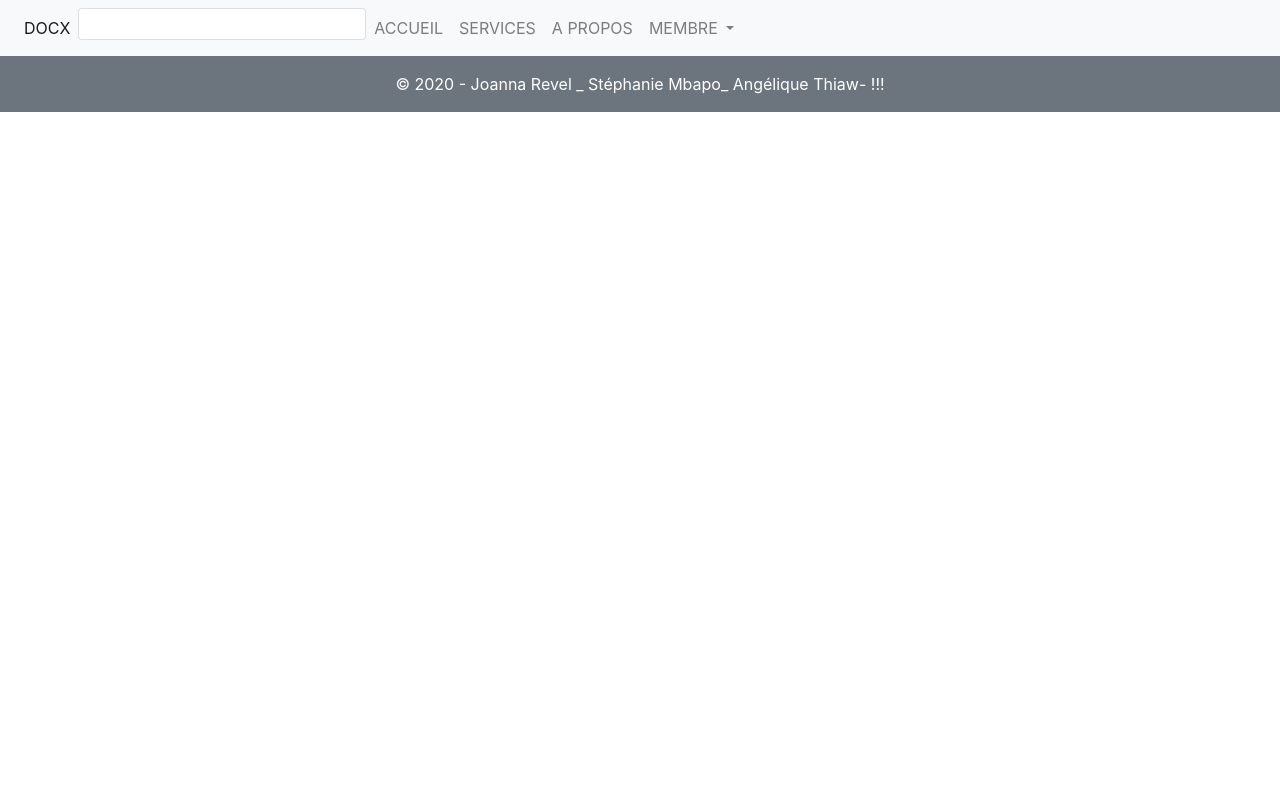
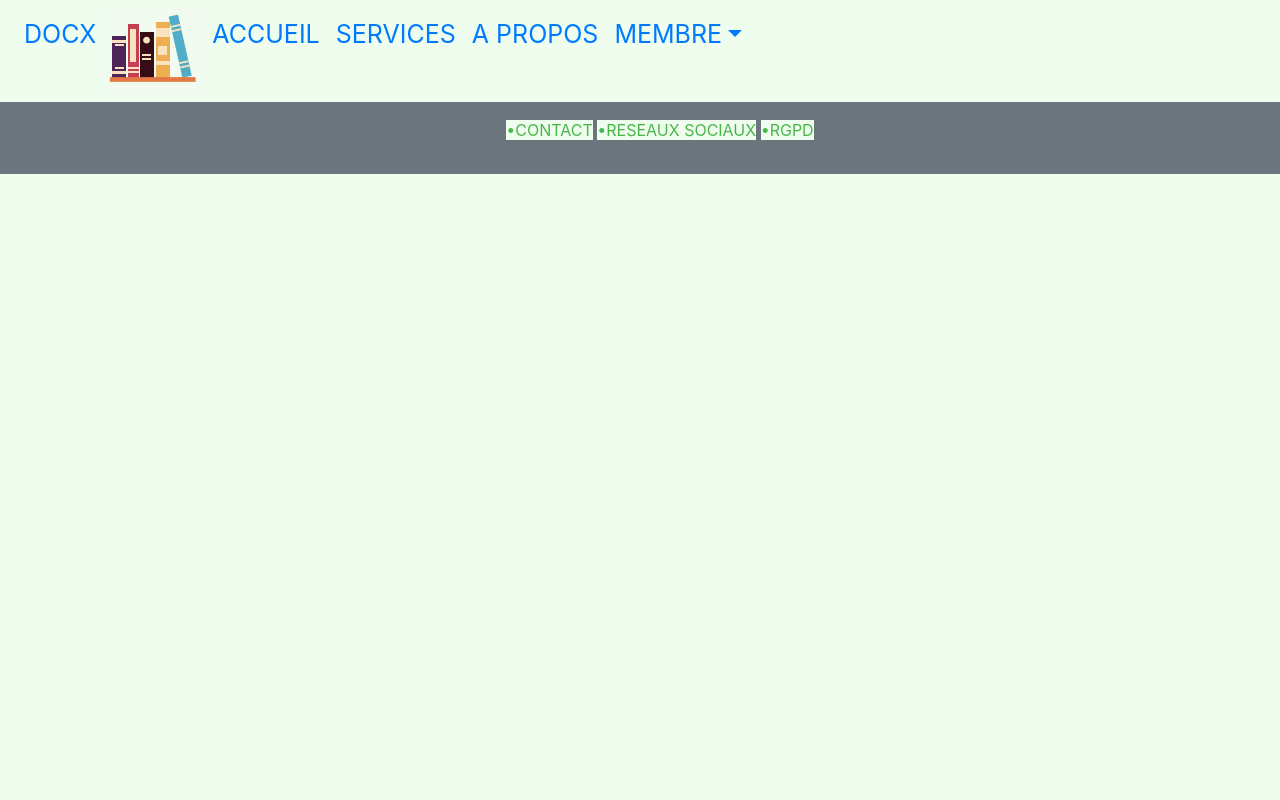
Before and after one commit to Joanna-Renel/projet_collectif, a Symfony app: template templates/base.html.twig in a window 1280 px wide. Run offline with Twig, Linux system fonts and the light colour scheme; the template is opened without the code that fills it, so the values that code supplies are empty; some libraries are stand-ins or nearby versions.

Commit message:
workdu0607

```diff
--- a/public/css/design.css
+++ b/public/css/design.css
@@ -1,11 +1,50 @@
+
+ .navbar{
+    color:#323232;
+}
+
+
+.navaraccueil, .navbarservices, .navbarapropos{
+    color: #4ab64a
+}
+
 .logo
 {
-    height: 200px;
-    width: 180px;
+    width: 100px;
+
 }
 
+.navigation_navbar{
+    color:#323232;
+}
 
 html{
     font-family: anonymous pro;
 
 }
+
+.navigation li{
+      font-size: 25px;
+      color:#323232;
+
+}
+
+.footer li:before {content: "•";
+
+
+}
+
+.footer, li{
+      color:  #4ab64a;
+
+}
+
+body{
+    background: #eefdee;
+}
+
+ .coordonnees, li{
+    list-style-type: none;
+    display: inline;
+    background: #eefdee;
+ }
--- a/templates/base.html.twig
+++ b/templates/base.html.twig
@@ -1,77 +1,58 @@
-<!DOCTYPE html>
 <html>
+<head>
+  <meta charset="UTF-8">
+  <title>{% block title %} NOTRE PROJET COLLECTIF {% endblock %}</title>{% block stylesheets %}
+  <link href="https://fonts.googleapis.com/css2?family=Anonymous+Pro&display=swap" rel="stylesheet">
+  <link rel="stylesheet" href="https://stackpath.bootstrapcdn.com/bootstrap/4.5.0/css/bootstrap.min.css" integrity="sha384-9aIt2nRpC12Uk9gS9baDl411NQApFmC26EwAOH8WgZl5MYYxFfc+NcPb1dKGj7Sk" crossorigin="anonymous">
 
-<head>
-        <meta charset="UTF-8">
-        <title>{% block title %} NOTRE PROJET COLLECTIF  {% endblock %}</title>
-
-        {% block stylesheets %}
-
-            <link rel="stylesheet" href="https://stackpath.bootstrapcdn.com/bootstrap/4.5.0/css/bootstrap.min.css" integrity="sha384-9aIt2nRpC12Uk9gS9baDl411NQApFmC26EwAOH8WgZl5MYYxFfc+NcPb1dKGj7Sk" crossorigin="anonymous">
-
-            <link rel="stylesheet" href="public/css/design.css"
-            {# asset() : fonction TWIG qui pointe sur le dossier 'public' et permettant de générer une URL jusqu'au fichier style.css #}
-
-        {% endblock %}
-    </head>
-     <nav class="navbar navbar-expand-lg navbar-light bg-light">
+  <link rel="stylesheet" href="{{ asset('css/design.css') }}">{# asset() : fonction TWIG qui pointe sur le dossier 'public' et permettant de générer une URL jusqu'au fichier style.css #} {% endblock %}</head>
+<nav class="navigation navbar-expand-lg navbar">
   <button class="navbar-toggler" type="button" data-toggle="collapse" data-target="#navbarSupportedContent" aria-controls="navbarSupportedContent" aria-expanded="false" aria-label="Toggle navigation">
-    <span class="navbar-toggler-icon"></span>
+    <span class="navbar-toggler-icon">
+    </span>
   </button>
-
-
   <div class="collapse navbar-collapse" id="navbarSupportedContent">
     <ul class="navbar-nav mr-auto">
       <li class="nav-item active">
-        <a class="nav-link" href="#"> DOCX  <span class="sr-only">(current)</span></a>
+        <a class="nav-link" href="#">DOCX
+          <span class="sr-only">(current)</span>
+        </a>
       </li>
-     <div class="card mb-2 text-center" style="width: 18rem;">
-     <img src="{{ data.image }}" class="card-img-top" alt="">
+      <div class="logo">
+        <img src="{{asset('photos/logo.png')}}">
       </div>
-      <li class="nav-item">
+      <li class="nav-accueil">
         <a class="nav-link" href="#">ACCUEIL</a>
       </li>
       <li class="nav-item">
         <a class="nav-link" href="#">SERVICES</a>
       </li>
       <li class="nav-item">
-        <a class="nav-link" href="#"> A PROPOS</a>
+        <a class="nav-link" href="#">A PROPOS</a>
       </li>
-
       <li class="nav-item dropdown">
-        <a class="nav-link dropdown-toggle" href="#" id="navbarDropdown" role="button" data-toggle="dropdown" aria-haspopup="true" aria-expanded="false">
-         MEMBRE
-        </a>
+        <a class="nav-link dropdown-toggle" href="#" id="navbarDropdown" role="button" data-toggle="dropdown" aria-haspopup="true" aria-expanded="false">MEMBRE</a>
         <div class="dropdown-menu" aria-labelledby="MEMBRE ">
           <a class="dropdown-item" href="#">S'inscrire</a>
           <a class="dropdown-item" href="#">Se désinscrire</a>
-          <div class="dropdown-divider"></div>
+          <div class="dropdown-divider">
+          </div>
         </div>
       </li>
     </ul>
   </div>
 </nav>
-
-
-
-
-        <section class="container mon-conteneur">
-        {% block body %}
-
-
-        {% endblock %}
-        </section>
-
-        <footer class="bg-secondary text-white text-center py-3">
-            &copy; 2020 - Joanna Revel _ Stéphanie Mbapo_ Angélique Thiaw-  !!!
-        </footer>
-
-        {% block javascripts %}
-
-            <script src="https://code.jquery.com/jquery-3.5.1.slim.min.js" integrity="sha384-DfXdz2htPH0lsSSs5nCTpuj/zy4C+OGpamoFVy38MVBnE+IbbVYUew+OrCXaRkfj" crossorigin="anonymous"></script>
-            <script src="https://cdn.jsdelivr.net/npm/popper.js@1.16.0/dist/umd/popper.min.js" integrity="sha384-Q6E9RHvbIyZFJoft+2mJbHaEWldlvI9IOYy5n3zV9zzTtmI3UksdQRVvoxMfooAo" crossorigin="anonymous"></script>
-            <script src="https://stackpath.bootstrapcdn.com/bootstrap/4.5.0/js/bootstrap.min.js" integrity="sha384-OgVRvuATP1z7JjHLkuOU7Xw704+h835Lr+6QL9UvYjZE3Ipu6Tp75j7Bh/kR0JKI" crossorigin="anonymous"></script>
-
-        {% endblock %}
-    </body>
+<section class="container mon-conteneur">{% block body %} {% endblock %}</section>
+<footer class=" footer bg-secondary text-white text-center py-3"
+    <ul class="coordonnees">
+      <ul style="list-style-type:disc">
+        <li>CONTACT</li>
+        <li>RESEAUX SOCIAUX</li>
+        <li>RGPD</li>
+      </ul>
+  </div>
+</footer>{% block javascripts %}
+<script src="https://code.jquery.com/jquery-3.5.1.slim.min.js" integrity="sha384-DfXdz2htPH0lsSSs5nCTpuj/zy4C+OGpamoFVy38MVBnE+IbbVYUew+OrCXaRkfj" crossorigin="anonymous"></script>
+<script src="https://cdn.jsdelivr.net/npm/popper.js@1.16.0/dist/umd/popper.min.js" integrity="sha384-Q6E9RHvbIyZFJoft+2mJbHaEWldlvI9IOYy5n3zV9zzTtmI3UksdQRVvoxMfooAo" crossorigin="anonymous"></script>
+<script src="https://stackpath.bootstrapcdn.com/bootstrap/4.5.0/js/bootstrap.min.js" integrity="sha384-OgVRvuATP1z7JjHLkuOU7Xw704+h835Lr+6QL9UvYjZE3Ipu6Tp75j7Bh/kR0JKI" crossorigin="anonymous"></script>{% endblock %}</body>
 </html>
```
Also changed, not shown: templates/home/index.html.twig (+13 -13 lines).
